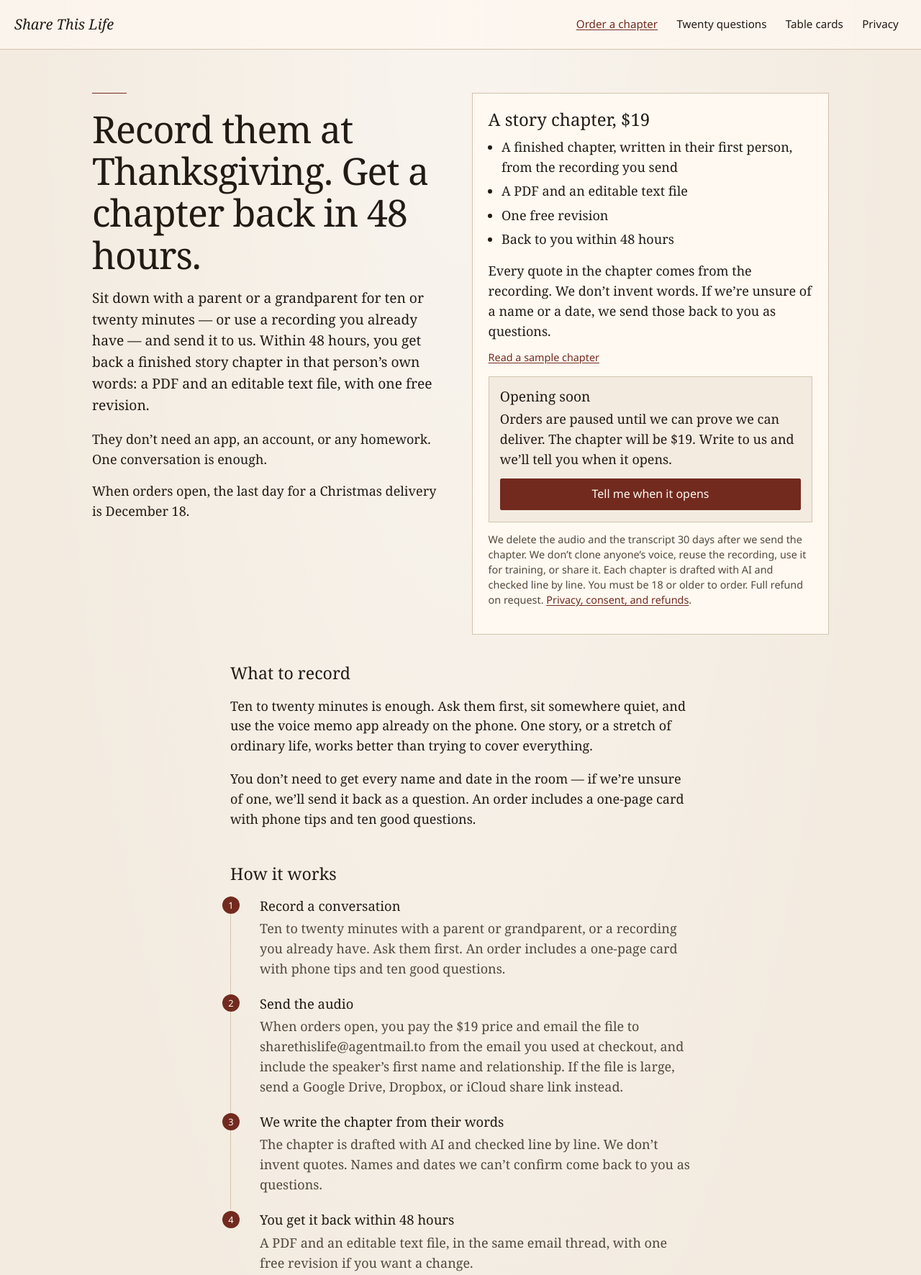
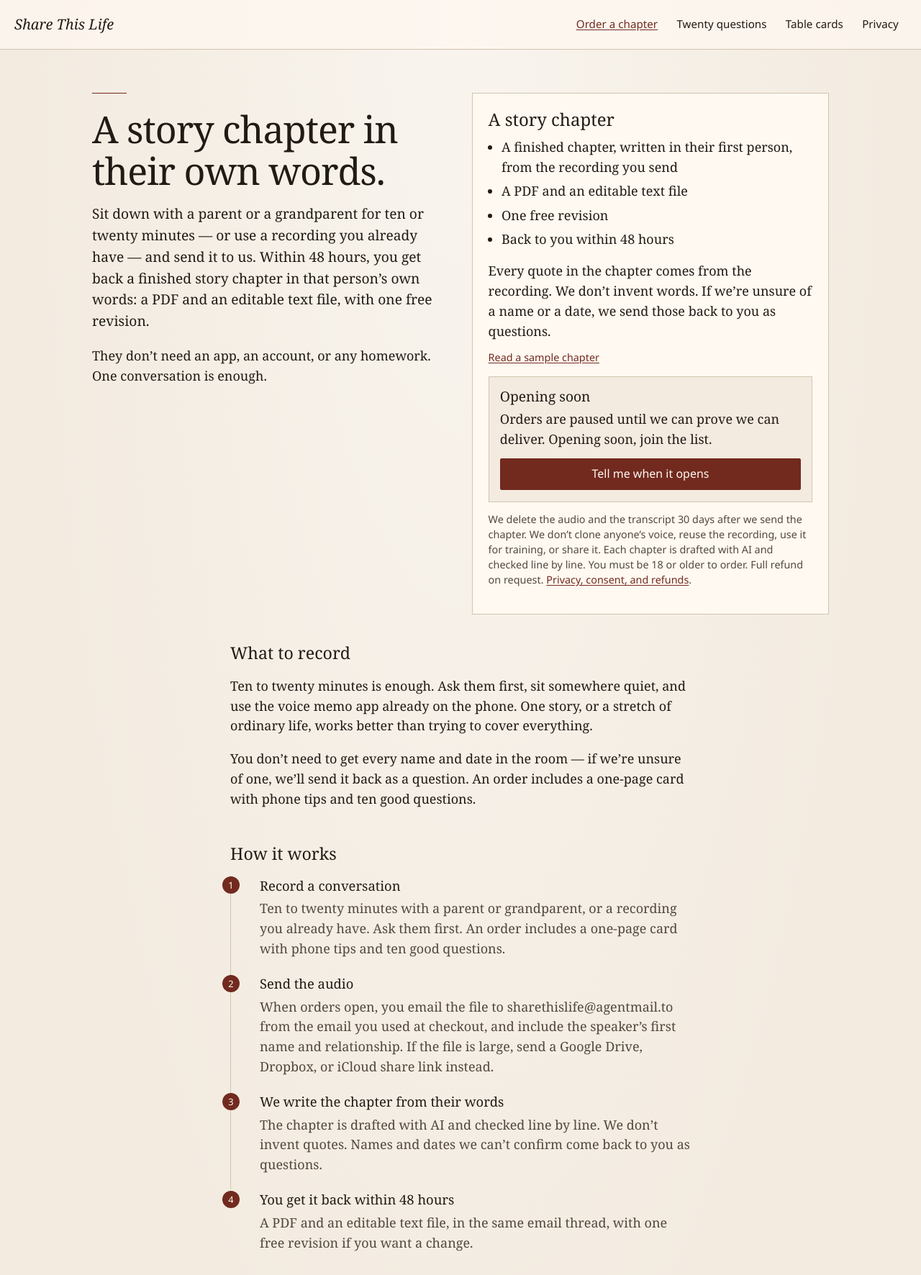
Before and after one commit to evanmack45/sharethislife.com, a plain HTML site: page index.html in a window 1280 px wide. Shown: the top 1772 px of the page at 72% size. Drawn offline with Linux system fonts and the light colour scheme.

Commit message:
Drop stale Thanksgiving, Christmas date, and visible $19; add homepage sitemap. ORDERS_OPEN stays false.

```diff
--- a/index.html
+++ b/index.html
@@ -4,7 +4,7 @@
   <meta charset="utf-8">
   <meta name="viewport" content="width=device-width, initial-scale=1">
   <title>Share This Life — A story chapter in their own words.</title>
-  <meta name="description" content="Record a 10–20 minute conversation with a parent or grandparent. Within 48 hours, get back a finished story chapter in their own words. $19.">
+  <meta name="description" content="Record a 10–20 minute conversation with a parent or grandparent. Get back a finished story chapter in their own words. Opening soon, join the list.">
   <link rel="canonical" href="https://sharethislife.com/">
   <meta property="og:url" content="https://sharethislife.com/">
   <meta property="og:image" content="https://sharethislife.com/img/og.png">
@@ -14,9 +14,9 @@
   <meta property="og:type" content="website">
   <meta property="og:site_name" content="Share This Life">
   <meta property="og:title" content="Share This Life — A story chapter in their own words.">
-  <meta property="og:description" content="Record a 10–20 minute conversation with a parent or grandparent. Within 48 hours, get back a finished story chapter in their own words. $19.">
+  <meta property="og:description" content="Record a 10–20 minute conversation with a parent or grandparent. Get back a finished story chapter in their own words. Opening soon, join the list.">
   <meta name="twitter:title" content="Share This Life — A story chapter in their own words.">
-  <meta name="twitter:description" content="Record a 10–20 minute conversation with a parent or grandparent. Within 48 hours, get back a finished story chapter in their own words. $19.">
+  <meta name="twitter:description" content="Record a 10–20 minute conversation with a parent or grandparent. Get back a finished story chapter in their own words. Opening soon, join the list.">
   <link rel="icon" href="favicon.svg" type="image/svg+xml">
   <link rel="icon" href="favicon.ico" sizes="32x32">
   <link rel="apple-touch-icon" href="img/apple-touch-icon.png">
@@ -38,14 +38,13 @@
     <div class="hero-offer">
       <section class="hero">
         <hr class="ornament">
-        <h1>Record them at Thanksgiving. Get a chapter back in 48 hours.</h1>
+        <h1>A story chapter in their own words.</h1>
         <p class="lede">Sit down with a parent or a grandparent for ten or twenty minutes — or use a recording you already have — and send it to us. Within 48 hours, you get back a finished story chapter in that person’s own words: a PDF and an editable text file, with one free revision.</p>
         <p>They don’t need an app, an account, or any homework. One conversation is enough.</p>
-        <p>When orders open, the last day for a Christmas delivery is December 18.</p>
       </section>
 
       <section class="offer-card" id="order" aria-labelledby="offer-title">
-        <h2 id="offer-title">A story chapter, $19</h2>
+        <h2 id="offer-title">A story chapter</h2>
         <ul class="offer-list">
           <li>A finished chapter, written in their first person, from the recording you send</li>
           <li>A PDF and an editable text file</li>
@@ -68,7 +67,7 @@
 
         <div class="opening-box" data-orders-closed-only>
           <h3 class="opening-title">Opening soon</h3>
-          <p>Orders are paused until we can prove we can deliver. The chapter will be $19. Write to us and we’ll tell you when it opens.</p>
+          <p>Orders are paused until we can prove we can deliver. Opening soon, join the list.</p>
           <p><a class="btn btn-primary" data-waitlist-mailto href="mailto:sharethislife@agentmail.to?subject=Tell%20me%20when%20Share%20This%20Life%20opens">Tell me when it opens</a></p>
         </div>
 
@@ -92,7 +91,7 @@
         </li>
         <li>
           <h3>Send the audio</h3>
-          <p>When orders open, you pay the $19 price and email the file to sharethislife@agentmail.to from the email you used at checkout, and include the speaker’s first name and relationship. If the file is large, send a Google Drive, Dropbox, or iCloud share link instead.</p>
+          <p>When orders open, you email the file to sharethislife@agentmail.to from the email you used at checkout, and include the speaker’s first name and relationship. If the file is large, send a Google Drive, Dropbox, or iCloud share link instead.</p>
         </li>
         <li>
           <h3>We write the chapter from their words</h3>
```
Also changed, not shown: sitemap.xml (added, +7 -0 lines), robots.txt.
